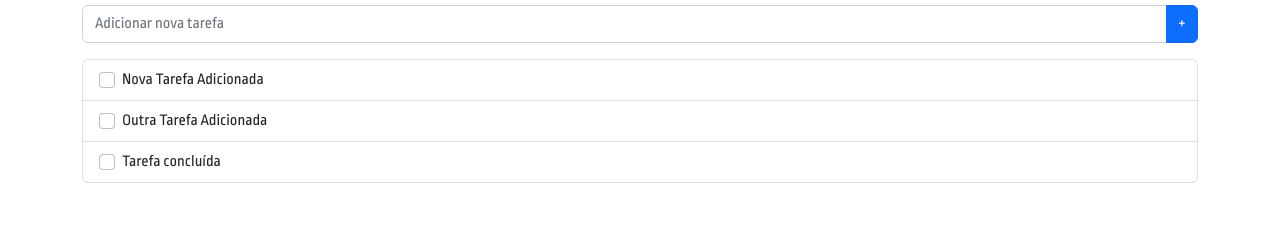
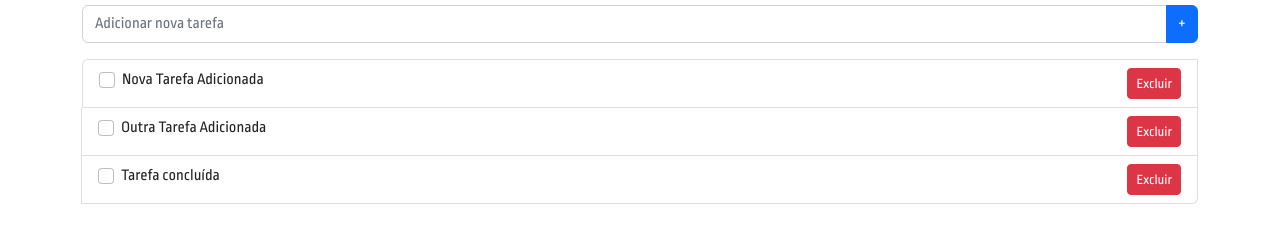
Before and after one commit to leonardopenz10/todo-list, a plain HTML site: page index.html in a window 1280 px wide. Shown: the part 51-294 px from the top of the page. Drawn offline with nearby package versions, Linux system fonts and the light colour scheme.

Commit message:
Adicionado o botão excluir em cada linha do registro

```diff
--- a/assets/scripts/script.js
+++ b/assets/scripts/script.js
@@ -19,7 +19,7 @@ $(document).ready(function() {
     $("#addNewTask").click(() => {
       if ($("#taskLine").val() != "") {
         var newTask = $("#taskLine").val();
-        $("#taskList").prepend('<li class="list-group-item"><input class="form-check-input me-1" type="checkbox" value=""><label class="form-check-label">' + newTask + '</label></li>');
+        $("#taskList").prepend('<li class="list-group-item"><input class="form-check-input me-1" type="checkbox" value=""><label class="form-check-label">' + newTask + '</label> <button class="btn btn-danger btn-sm float-end">Excluir</button></li>');
         console.log(newTask);
         $("#taskLine").val("");
 
@@ -30,49 +30,3 @@ $(document).ready(function() {
       }
     });
   });
-
-
-
-
-
-
-
-
-
-
-
-
-
-
-
-
-
-
-// $("#addNewTask").click(() => {
-
-//     if($("#taskLine").val() != 0){
-//         newTask = $("#taskLine").val()
-//         $("#taskList").prepend('<li class="list-group-item"> <input class="form-check-input me-1" type="checkbox" value=""> <label class="form-check-label">' +newTask+ '</label> </li>')
-//         console.log(newTask)
-
-//         $("#taskLine").val("")
-//     }else
-
-//     alert("Campo não preenchido! Gentileza preencha o campo de nova tarefa.")
-
-// } )
-
-// $("#addNewTask").click(() => {
-//     $(document).ready()
-// })
-
-// $(document).ready(function() {
-//     // Quando um checkbox é marcado
-//     $('input[type="checkbox"]').change(function() {
-//       if ($(this).is(':checked')) {
-//         $(this).siblings('label').addClass('taskListFinished');
-//       } else {
-//         $(this).siblings('label').removeClass('taskListFinished');
-//       }
-//     });
-//   });
--- a/index.html
+++ b/index.html
@@ -22,18 +22,21 @@
 
     </div>
     <div class="container text-start">
-        <ul id="taskList" class="list-group">
+        <ul id="taskList" class="list-group input-group">
             <li class="list-group-item">
               <input class="form-check-input me-1" type="checkbox" value="" >
               <label class="form-check-label">Nova Tarefa Adicionada</label>
+              <button class="btn btn-danger btn-sm float-end">Excluir</button>
             </li>
             <li class="list-group-item">
               <input class="form-check-input me-1" type="checkbox" value="" >
               <label class="form-check-label">Outra Tarefa Adicionada</label>
+              <button class="btn btn-danger btn-sm float-end">Excluir</button>
             </li>
             <li class="list-group-item">
               <input class="form-check-input me-1" type="checkbox" value="true" >
               <label class="form-check-label">Tarefa concluída</label>
+              <button class="btn btn-danger btn-sm float-end">Excluir</button>
             </li>
           </ul>
     </div>
```
